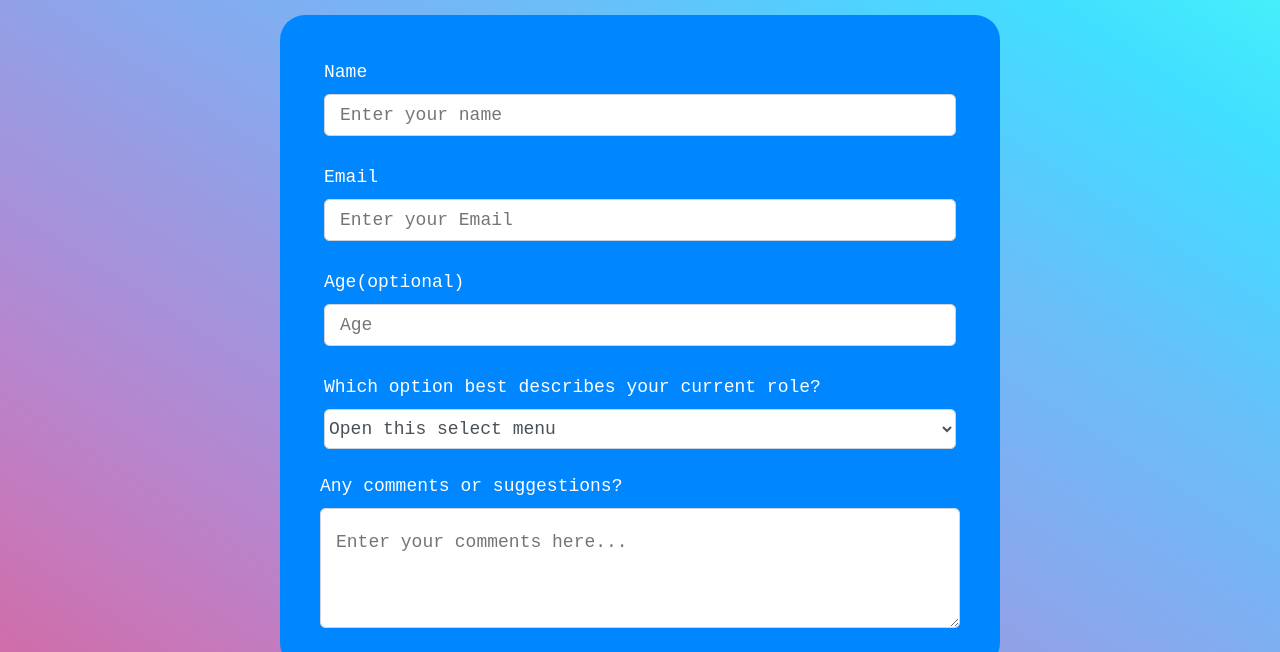
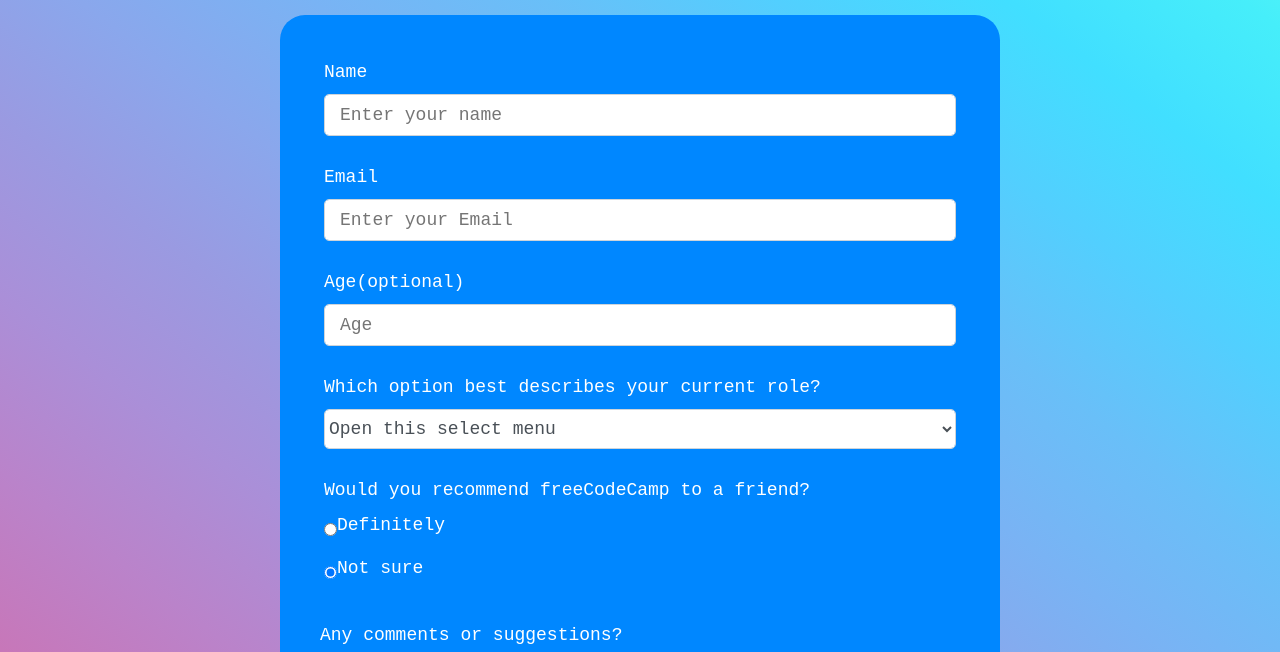
Before and after one commit to Bluefox182/Survey-Form, a plain HTML site: page index.html in a window 1280 px wide. Shown: the part 148-800 px from the top of the page. Drawn offline with Linux system fonts and the light colour scheme.

Commit message:
adding style to checked form

```diff
--- a/index.html
+++ b/index.html
@@ -68,12 +68,45 @@
               <p class="select-role">
                 Which option best describes your current role?
               </p>
-              <select class="form-select" aria-label="Default select example">
+              <select
+                id="dropdown"
+                class="form-select"
+                aria-label="Default select example"
+              >
                 <option selected>Open this select menu</option>
                 <option value="1">One</option>
                 <option value="2">Two</option>
                 <option value="3">Three</option>
               </select>
+            </div>
+          </div>
+          <div class="form-group">
+            <p class="select-role">
+              Would you recommend freeCodeCamp to a friend?
+            </p>
+            <div class="form-check">
+              <input
+                class="form-check-input"
+                type="radio"
+                name="flexRadioDefault"
+                id="flexRadioDefault1"
+                checked=""
+              />
+              <label class="form-check-label" for="flexRadioDefault1">
+                Definitely
+              </label>
+            </div>
+            <div class="form-check">
+              <input
+                class="form-check-input"
+                type="radio"
+                name="flexRadioDefault"
+                id="flexRadioDefault2"
+                checked=""
+              />
+              <label class="form-check-label" for="flexRadioDefault2">
+                Not sure
+              </label>
             </div>
           </div>
           <div class="mb-3">
--- a/styles/style.css
+++ b/styles/style.css
@@ -58,7 +58,8 @@ form {
   width: 100%;
   margin: 40px auto 0 auto;
 }
-label {
+label,
+.form-check {
   display: flex;
   align-items: center;
   font-size: 1.125rem;
```
